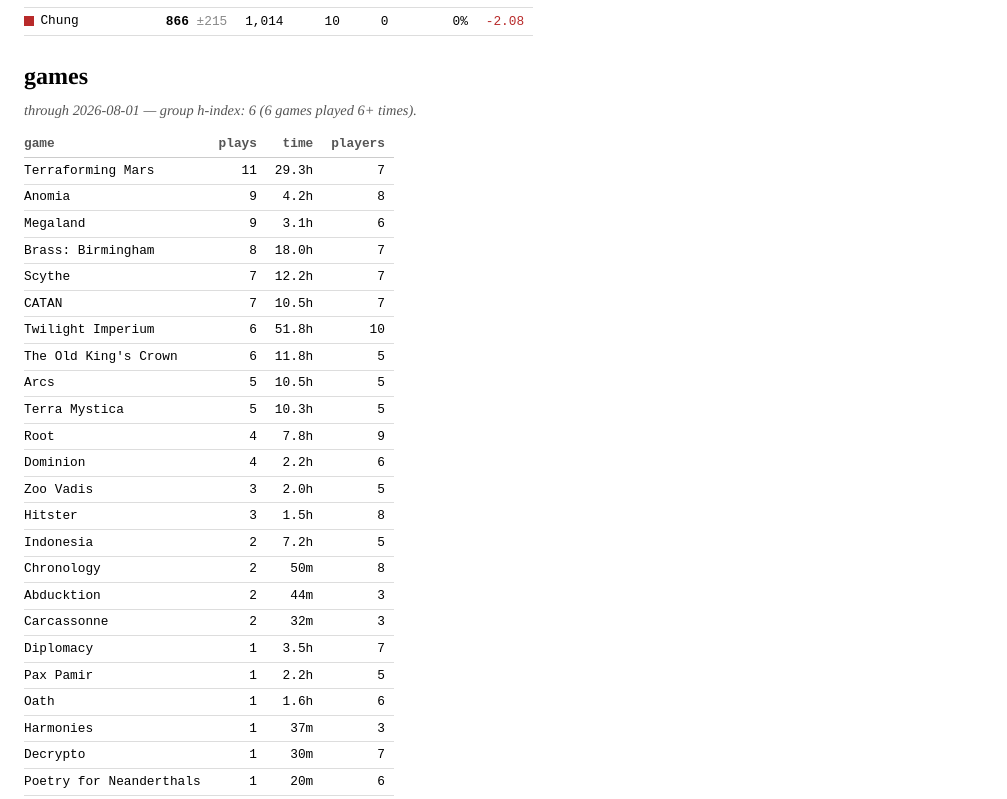
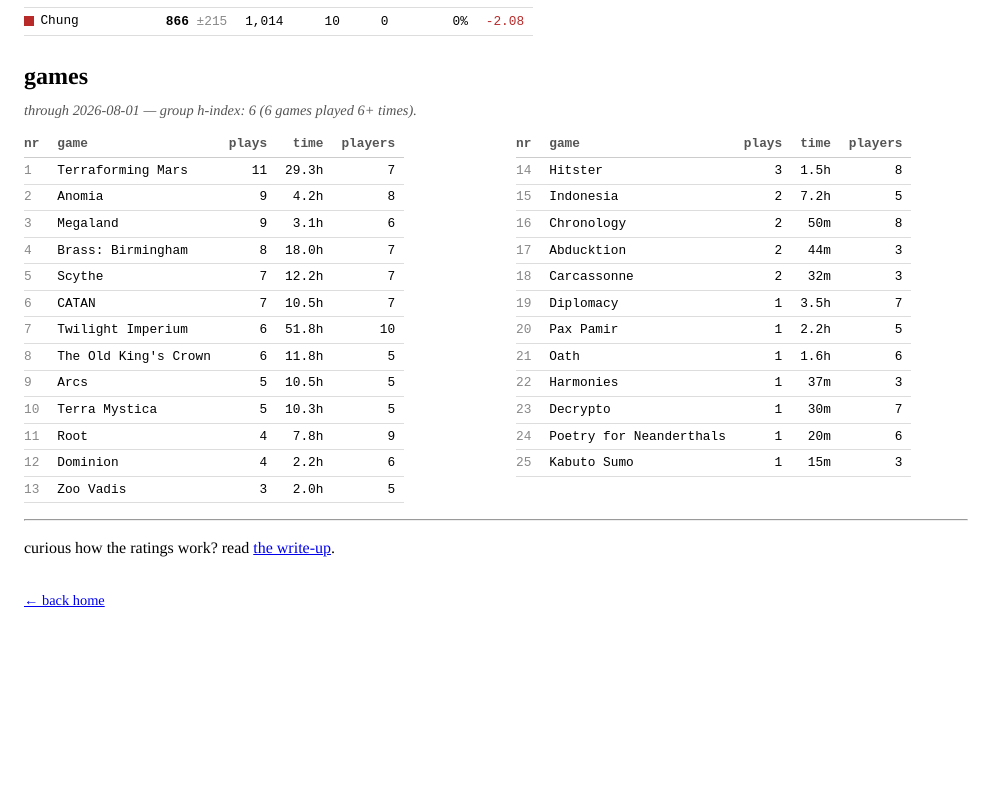
Before and after one commit to k8rthik/krthkmgndm.github.io, a Next.js app: page /bgelo in a window 1280 px wide. Shown: the part 2981-3780 px from the top of the page, without its empty margins (0-1007 px from the left). After the commit the page ends 3641 px from the top, so only its background shows below. Built offline with nearby package versions, Linux system fonts and the light colour scheme.

Commit message:
feat: numbered, two-column games table
Rank numbers per row; the table splits into side-by-side halves that
stack on narrow screens (flex-wrap), keeping the section half as tall
on desktop with no horizontal page scroll.

```diff
--- a/app/globals.css
+++ b/app/globals.css
@@ -476,6 +476,10 @@
 
 .elo-tablewrap { overflow-x: auto; margin: 0 0 0.5em; }
 
+/* games table halves sit side by side, stacking when narrow */
+.elo-games-cols { display: flex; flex-wrap: wrap; gap: 0 2.5em; align-items: flex-start; }
+.elo-games-cols .elo-tablewrap { flex: 1 1 18em; }
+
 .elo-sortbtn {
   background: none;
   border: 0;
--- a/components/elo/GamesTable.jsx
+++ b/components/elo/GamesTable.jsx
@@ -2,13 +2,13 @@
 
 import { fmtDuration, shortName } from "./format";
 
-export default function GamesTable({ rows }) {
-  if (rows.length === 0) return null;
+function Half({ rows, offset }) {
   return (
     <div className="elo-tablewrap">
       <table className="elo-data">
         <thead>
           <tr>
+            <th>nr</th>
             <th style={{ textAlign: "left" }}>game</th>
             <th>plays</th>
             <th>time</th>
@@ -16,8 +16,9 @@
           </tr>
         </thead>
         <tbody>
-          {rows.map((r) => (
+          {rows.map((r, i) => (
             <tr key={r.game}>
+              <td className="elo-dim">{offset + i + 1}</td>
               <td style={{ textAlign: "left" }} title={r.game}>
                 {shortName(r.game)}
               </td>
@@ -31,3 +32,15 @@
     </div>
   );
 }
+
+export default function GamesTable({ rows }) {
+  if (rows.length === 0) return null;
+  const split = Math.ceil(rows.length / 2);
+  const right = rows.slice(split);
+  return (
+    <div className="elo-games-cols">
+      <Half rows={rows.slice(0, split)} offset={0} />
+      {right.length > 0 && <Half rows={right} offset={split} />}
+    </div>
+  );
+}
```
